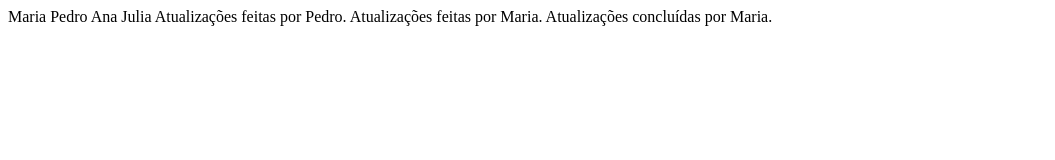
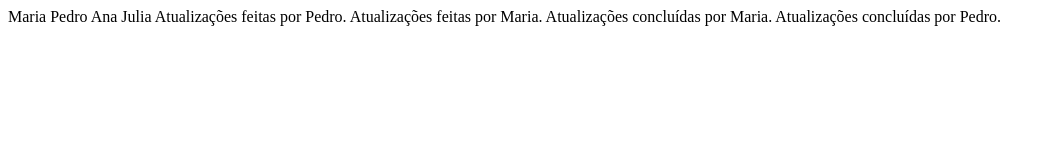
Before and after one commit to gialbanes/projeto-2b, a plain HTML site: page index.html in a window 1280 px wide. Shown: the whole page, without its empty margins (0-1055 px from the left). Drawn offline with Linux system fonts and the light colour scheme.

Commit message:
Versão p

```diff
--- a/index.html
+++ b/index.html
@@ -14,5 +14,6 @@
     Atualizações feitas por Pedro.
     Atualizações feitas por Maria.
     Atualizações concluídas por Maria.
+    Atualizações concluídas por Pedro.
 </body>
 </html>
```
